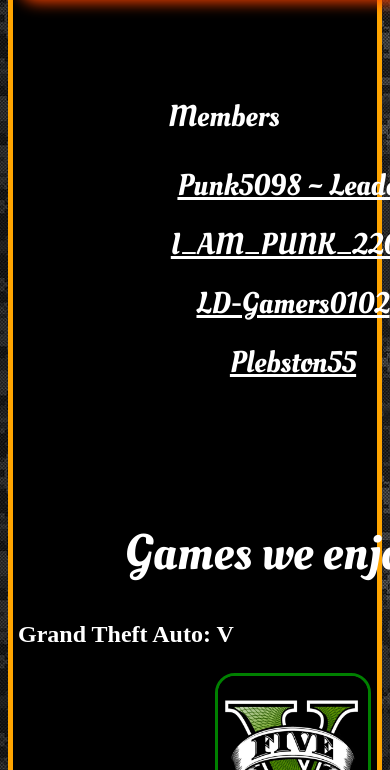
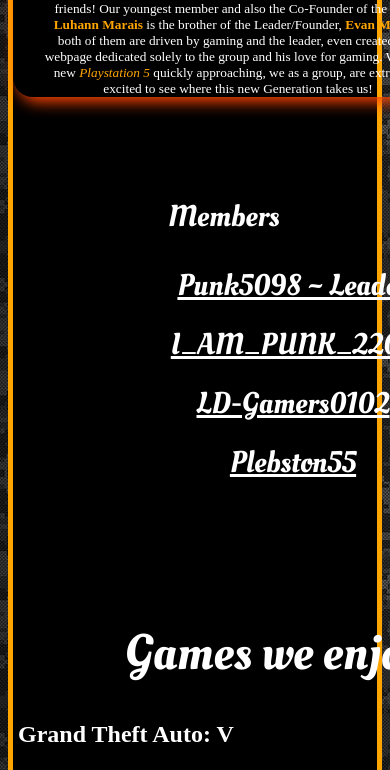
Before and after one commit to EvanM5098-work/Punk-Legion, a plain HTML site: page index.html in a window 390 px wide. Shown: the part 656-1426 px from the top of the page. Drawn offline with Linux system fonts and the light colour scheme.

Commit message:
responsiveness

```diff
--- a/style.css
+++ b/style.css
@@ -68,8 +68,7 @@ li a {
     color: white;
     background-color: black;
     padding-left: 100px;
-    margin-left: 200px;
-    margin-right: 200px;
+    margin: 100px 100px;
     text-align: center;
     border: 5px solid orange;
     box-sizing: border-box;
```
